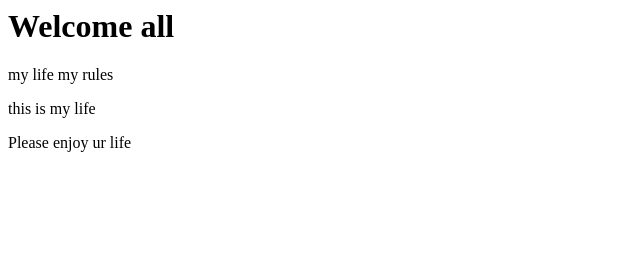
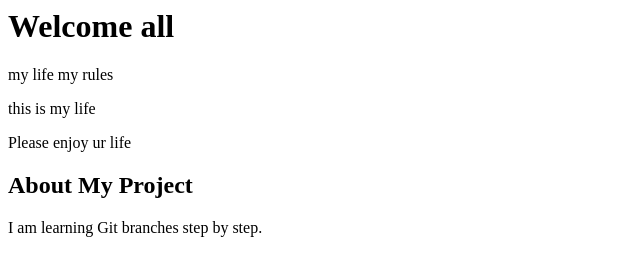
Before and after one commit to rohyavk18/new-proj, a plain HTML site: page index.html in a window 1280 px wide. Shown: the whole page, without its empty margins (0-640 px from the left). Drawn offline with Linux system fonts and the light colour scheme.

Commit message:
add about section

```diff
--- a/index.html
+++ b/index.html
@@ -2,3 +2,5 @@
 <p>my life my rules</p>
 <p>this is my life</p>
 <p>Please enjoy ur life</p>
+<h2>About My Project</h2>
+<p>I am learning Git branches step by step.</p>
```
